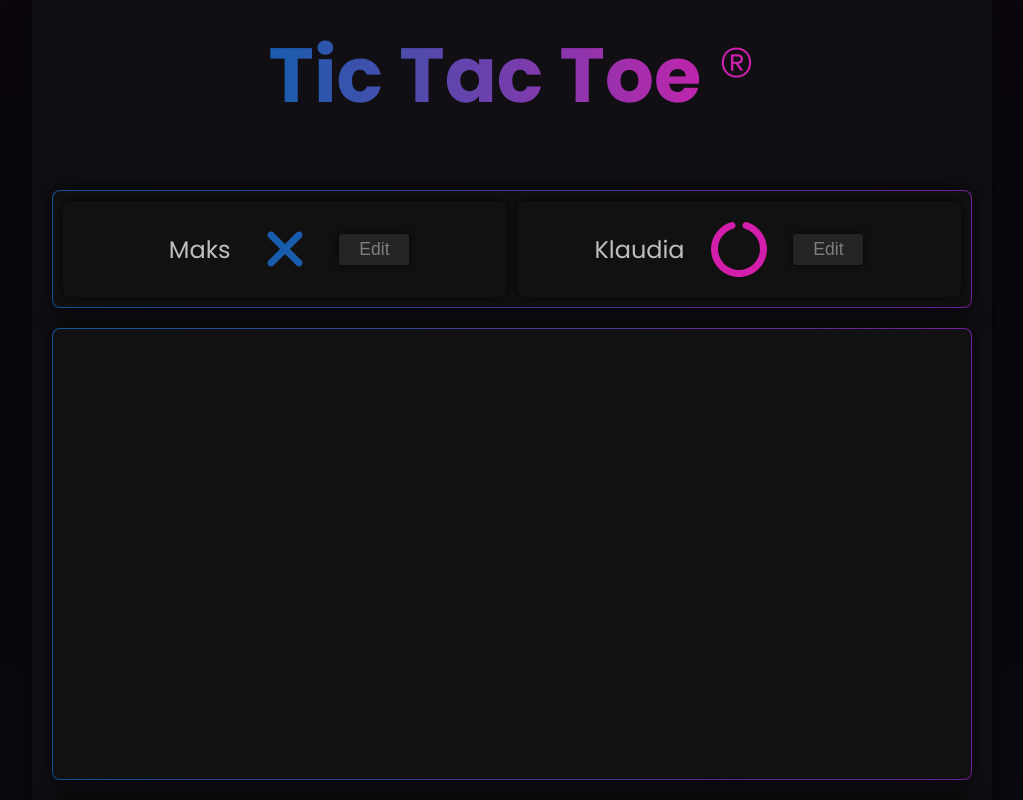
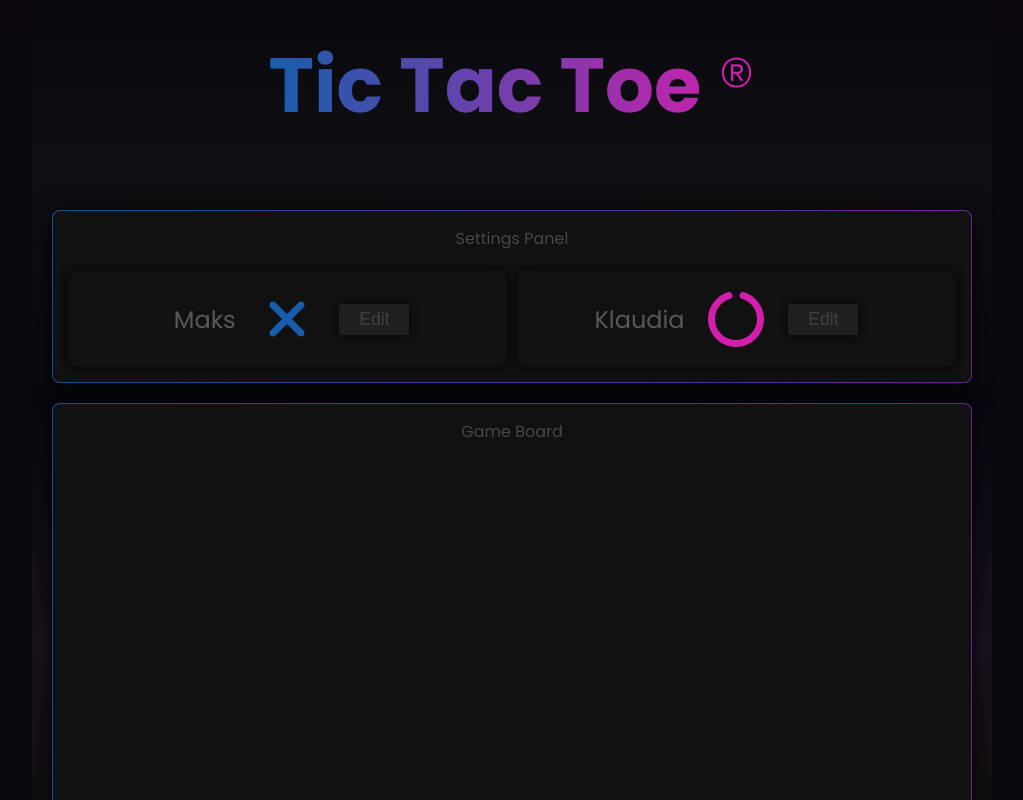
Before and after one commit to MarioLuigie/TicTacToeApp, a React (Vite) app: page / in a window 1280 px wide. Shown: the top 800 px of the page, without its empty margins (128-1151 px from the left). Built offline with nearby package versions, Linux system fonts and the light colour scheme; a web font is replaced by a local one.

Commit message:
Create name's local edit and style in Player.jsx
Create buttons apply edit and cancel edit
Style layout and change colors

```diff
--- a/src/components/content/Board.jsx
+++ b/src/components/content/Board.jsx
@@ -5,6 +5,15 @@ import { css } from '@emotion/react';
 const styles = css`
   width: 100%;
   height: 450px;
+  padding: 15px;
+  display: flex;
+  flex-direction: column;
+  align-items: center;
+
+  .label {
+    padding-bottom: 20px;
+    color: #474747;
+  }
 
 `
 
@@ -12,7 +21,7 @@ export default function Board() {
 
   return (
     <div css={styles}>
-
+      <p className='label'>Game Board</p>
     </div>
   )
 }
--- a/src/components/content/ControlPanel.jsx
+++ b/src/components/content/ControlPanel.jsx
@@ -9,13 +9,19 @@ import Player from "./Player.jsx";
 const styles = css`
   width: 100%;
   min-height: 100px;
+  padding: 15px;
   display: flex;
+  flex-direction: column;
   justify-content: center;
   align-items: center;
 
+  .label {
+    padding-bottom: 20px;
+    color: #474747;
+  }
+
   .playerList {
     width: 100%;
-    padding: 10px;
     display: flex;
     flex-direction: column;
     justify-content: center;
@@ -34,18 +40,17 @@ export default function ControlPanel() {
 
   return (
     <div css={styles}>
+      <p className='label'>Settings Panel</p>
       <ol className='playerList'>
         <Player
           id={"playerX"}
           name={"Maks"}
           symbol={playerX}
-          onHandle={() => {}}
         />
         <Player
           id={"playerO"}
           name={"Klaudia"}
           symbol={playerO}
-          onHandle={() => {}}
         />
       </ol>
     </div>
--- a/src/components/content/History.jsx
+++ b/src/components/content/History.jsx
@@ -5,6 +5,15 @@ import { css } from '@emotion/react';
 const styles = css`
   width: 100%;
   height: 200px;
+  padding: 15px;
+  display: flex;
+  flex-direction: column;
+  align-items: center;
+
+  .label {
+    padding-bottom: 20px;
+    color: #474747;
+  }
 
 `
 
@@ -12,7 +21,7 @@ export default function History() {
 
   return (
     <div css={styles}>
-
+      <p className='label'>History Board</p>
     </div>
   )
 }
--- a/src/components/content/Player.jsx
+++ b/src/components/content/Player.jsx
@@ -1,7 +1,10 @@
 /* eslint-disable react/no-unknown-property */
 // /** @jsxImportSource @emotion/react */
 import { css } from '@emotion/react';
+import { useState } from "react";
 import PropTypes from "prop-types";
+import { FontAwesomeIcon } from '@fortawesome/react-fontawesome';
+import { faCheck, faXmark } from '@fortawesome/free-solid-svg-icons';
 
 const styles = (id) => css`
   width: 100%;
@@ -11,7 +14,7 @@ const styles = (id) => css`
   gap: 15px;
   box-shadow: #000000cc 0 0 10px;
   border-radius: 8px;
-  padding: 20px 10px;
+  padding: 20px 20px;
   color: #bebebe;
 
   .playerName {
@@ -19,6 +22,7 @@ const styles = (id) => css`
     font-size: 1.5rem;
     display: flex;
     justify-content: flex-end;
+    color: #585858;
   }
 
   .playerSymbol {
@@ -30,32 +34,92 @@ const styles = (id) => css`
     color: ${id === "playerO" ? "#d31eac" : "#185dad"};
   }
 
-  .buttonWrapper {
+  .buttons {
     display: flex;
     justify-content: flex-start;
+    align-items: center;
+    gap: 20px;
     width: 40%;
   }
 
   .button {
     padding: 5px 0;
     width: 70px;
+    display: flex;
+    justify-content: center;
+    align-items: center;
     font-size: 1.1rem;
     border-radius: 3px;
     cursor: pointer;
-    background-color: #242424;
-    color: #7e7e7e;
+    background-color: #202020;
+    color: #414141;
     box-shadow: #000000ae 0 0 8px;
+
+    &:hover {
+      color: #694eb3;
+    }
+  }
+
+  .changeButtons {
+    display: flex;
+    gap: 18px;
+  }
+
+  .changeBtn {
+    font-size: 2rem;
+    cursor: pointer;
+    color: #2eda7b;
+
+    &--red {
+      color: #df4c59;
+    }
+  }
+
+  input {
+    width: 40%;
+    font-size: 1.5rem;
+    padding: 7px 12px;
+    color: #757575;
+    background-color: #111111;
+    border: #252525 solid 1px;
+    border-radius: 6px;
   }
 `
 
-export default function Player({ id, name, symbol, onHandle }) {
+export default function Player({ id, name, symbol }) {
+  const [isEdit, setIsEdit] = useState(false);
+
+  const handleEdit = () => {
+    setIsEdit(true);
+  }
+
+  const handleApply = () => {
+    setIsEdit(false);
+  }
+
+  const handleCancel = () => {
+    setIsEdit(false);
+  }
 
   return (
     <li css={styles(id)}>
-      <p className='playerName'>{name}</p>
+      {isEdit
+        ? <input/>
+        : <p className='playerName'>{name}</p>
+      }
       <div className='playerSymbol'>{symbol}</div>
-      <div className='buttonWrapper'>
-        <button className='button' onClick={onHandle}>Edit</button>
+      <div className='buttons'>
+        <button className='button' onClick={handleEdit}>Edit</button>
+        {isEdit &&
+          <div className='changeButtons'>
+            <div className='changeBtn changeBtn--green' onClick={handleApply}>
+              <FontAwesomeIcon icon={faCheck} />
+            </div>
+            <div className='changeBtn changeBtn--red' onClick={handleCancel}>
+              <FontAwesomeIcon icon={faXmark} />
+            </div>
+          </div>
+        }
       </div>
     </li>
   )
--- a/src/components/layout/Container.jsx
+++ b/src/components/layout/Container.jsx
@@ -14,7 +14,6 @@ const styles = css`
   display: flex;
   flex-direction: column;
   align-items: center;
-  box-shadow: #00000052 0 0 30px;
 
   @media screen and (min-width: 780px) {
     width: 75%;
--- a/src/components/layout/Footer.jsx
+++ b/src/components/layout/Footer.jsx
@@ -11,7 +11,6 @@ const styles = css`
   display: flex;
   justify-content: center;
   align-items: center;
-  box-shadow: #0000003d 0 -5px 18px;
   background-color: #131313;
 
   .sign {
--- a/src/components/layout/Header.jsx
+++ b/src/components/layout/Header.jsx
@@ -12,8 +12,8 @@ const styles = css`
   display: flex;
   justify-content: center;
   align-items: center;
-  box-shadow: #0000003d 0 5px 18px;
   background-color: #110f13;
+  background: linear-gradient(to top, #110f13, #07080e);
 
   .title {
     font-size: 3.2rem;
--- a/src/components/layout/Main.jsx
+++ b/src/components/layout/Main.jsx
@@ -11,7 +11,7 @@ const styles = css`
   padding: 20px 0;
   display: flex;
   justify-content: center;
-  background-color: #110f13;
+  background: linear-gradient(to top,#131313, rgb(12, 12, 12), #1b121d, #07080e, #110f13);
 `
 
 export default function Main() {
--- a/src/constants/dimensions.js
+++ b/src/constants/dimensions.js
@@ -6,7 +6,7 @@ export const container = {
 
 export const header = {
   width: 100,
-  height: 150
+  height: 170
 }
 
 export const main = {
```
